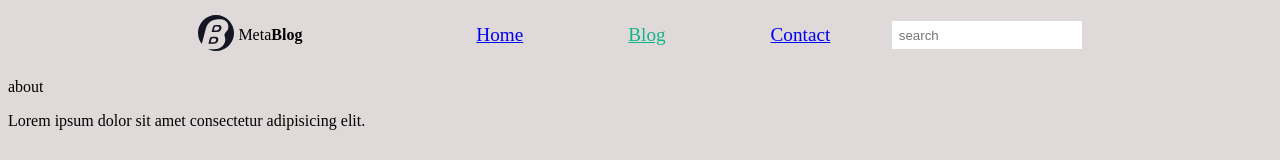
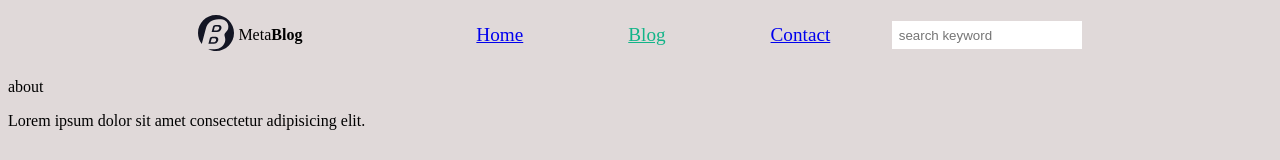
Before and after one commit to meysdays/NewsBlog, a Nuxt app: page /about in a window 1280 px wide. Shown: the top 160 px of the page. Built offline with nearby package versions, Linux system fonts and the light colour scheme.

Commit message:
made changes to the serarch functionality

```diff
--- a/layouts/default.vue
+++ b/layouts/default.vue
@@ -14,14 +14,14 @@
                     </ul>
 
                     <div class="search">
-                        <input type="text" placeholder="search">
+                        <input type="text" placeholder="search keyword" v-model="search" @keyup.enter="fetchNews()">
                     </div>
                 </div>
             </nav>
         </header>
 
         <div>
-            <slot/>
+            <slot :site="blog"/>
         </div>
 
         <footer>
@@ -31,7 +31,13 @@
 </template>
 
 <script setup>
+const search = ref('')
+const blog = ref({})
 
+const fetchNews = (async() =>{
+    const response = await useFetch(`/api/everything/${search.value}`)
+    blog.value = response.data
+})
 </script>
 
 <style scoped>
--- a/pages/index.vue
+++ b/pages/index.vue
@@ -27,9 +27,10 @@ import Index from './products/index.vue';
 
 
 const query = ref('')
-const search = ref('tinubu')
+// const search = ref('tinubu')
 const news = ref({})
 
+const { site } = defineProps(['site'])
 
 const response = await useFetch('https://newsapi.org/v2/everything?q=bitcoin&apiKey=edaad9b9d20f4153b099f76e6ccd39ce')
 news.value = response.data
```
